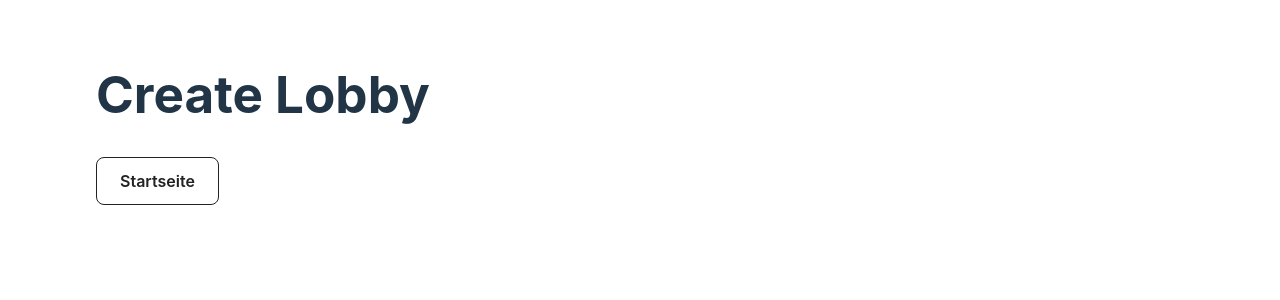
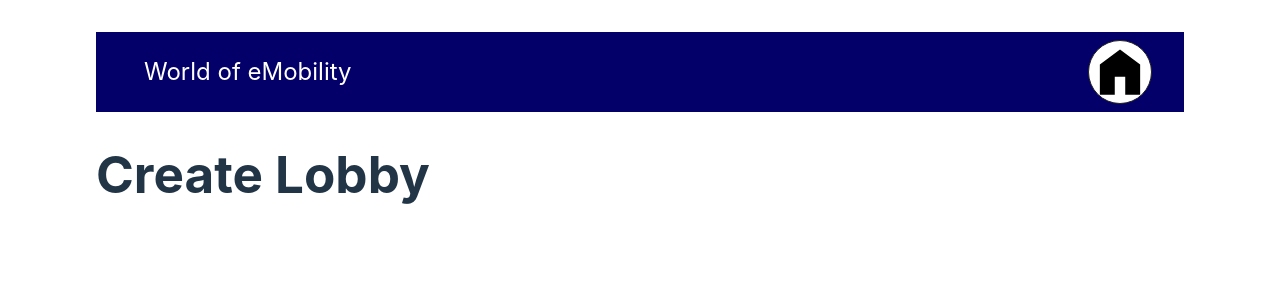
Before and after one commit to yannickMessinger/SoftwareTechnikProjekt_frontend, a Vue app: page /create in a window 1280 px wide. Shown: the top 300 px of the page. Built offline with nearby package versions, Linux system fonts and the light colour scheme.

Commit message:
Adds Header to all Views and removes GameMenu

```diff
--- a/src/components/3D/GameMenu.vue
+++ /dev/null
@@ -1,43 +0,0 @@
-<script setup lang="ts">
-import { defineComponent } from 'vue';
-import PrimButton from '../Buttons/PrimButton.vue';
-import router from '../../router/router';
-
-</script>
-
-<template>
-    <div class="menu">
-        <ul class="ul-class">
-            <li class="ul-li-class">
-                <PrimButton display="Startseite" :btn_click="() => {router.push('/')}"></PrimButton>
-            </li>
-        </ul>
-    </div>
-</template>
-
-<style>
-    .ul-class {
-        list-style-type: none;
-        display: flex;
-        justify-content: center;
-        margin: 3;
-        padding: 0;
-        overflow: hidden;
-        background-color: #242424;
-    }
-    .ul-li-class {
-        display: list-item;
-        background: #333;
-        padding: 15px 30px;
-        color:white;
-        margin: 0 3px;
-    }
-    a {
-        font-weight: 500;
-        color: #14af21;
-        text-decoration: inherit;
-    }
-    a:hover {
-        color: #b5e211;
-    }
-</style>
--- a/src/components/Header.vue
+++ b/src/components/Header.vue
@@ -1,7 +1,7 @@
 <template>
     <div class="header">
-        <span>World of eMobility</span>
-        <PrimButton id="home" display="" :btn_click="() => {router.push('/')}"></PrimButton>
+        <span>{{text}}</span>
+        <PrimButton v-if=displayHomebutton id="home" display="" :btn_click="() => {router.push('/')}"></PrimButton>
     </div>
 </template>
 
@@ -9,6 +9,18 @@
     import PrimButton from '../components/Buttons/PrimButton.vue';
     import router from '../router/router';
 
+    const props = defineProps({
+        text: {
+            type: String,
+            required: false,
+            default: "Header Text Field"
+        },
+        displayHomebutton: {
+            type: Boolean,
+            required: false,
+            default: true
+        }
+    })
 </script>
 
 <style>
@@ -17,13 +29,16 @@
         background-color: #03006A;
         justify-content: space-between;
         align-items: center;
-        padding: 1em;
+        height: 5em;
+
     }
     span{
         color: white;
         font-size: 1.5em;
+        margin: 2em;
     }
     #home{
+        margin: 2em;
         border-radius: 50%;
         width: 4em;
         height: 4em;
--- a/src/views/CreateLobbyView.vue
+++ b/src/views/CreateLobbyView.vue
@@ -1,10 +1,11 @@
 <template>
+    <Header text="World of eMobility" :displayHomebutton="true"></Header>
     <h1>Create Lobby</h1>
-    <PrimButton display="Startseite" :btn_click="() => {router.push('/')}"></PrimButton>
 </template>
 
 <script setup lang="ts">
 import PrimButton from '../components/Buttons/PrimButton.vue';
+import Header from '../components/Header.vue'
 import router from '../router/router';
 
 </script>
--- a/src/views/EditorView.vue
+++ b/src/views/EditorView.vue
@@ -1,8 +1,5 @@
 <template>
-    <Header></Header>
-    <h1 class="title">Editor Mode</h1>
-    <PrimButton display="Zurück zur Startseite" :btn_click="() => {router.push('/')}"></PrimButton>
-
+    <Header text="World of eMobility" :displayHomebutton="true"></Header>
     <div class="flex">
         <div class="left">
             <div class="left_top1">
--- a/src/views/Game.vue
+++ b/src/views/Game.vue
@@ -1,7 +1,5 @@
 <template>
-    <div id="game-menu">
-        <GameMenu></GameMenu>
-    </div>
+  <Header text="World of eMobility" :displayHomebutton="true"></Header>
   <div class="container" id="game-view">
     <div class="box">
       <SkelletonTrois></SkelletonTrois>
@@ -15,8 +13,8 @@
 <script setup lang='ts'>
 import { defineComponent } from 'vue'
 import SkelletonTrois from "../components/3D/GameView.vue"
-import GameMenu from "../components/3D/GameMenu.vue"
 import HUD from "../components/3D/HUD.vue"
+import Header from '../components/Header.vue'
 
 
 </script>
--- a/src/views/HomepageView.vue
+++ b/src/views/HomepageView.vue
@@ -1,4 +1,5 @@
 <template>
+  <Header text="World of eMobility" :displayHomebutton="false"></Header>
   <h1>Startseite</h1>
   <PrimButton display="Fahren" :btn_click="() => {router.push({name: 'Game', params: {gameId: gameId}})}"></PrimButton>
   <PrimButton display="Planungs-Modus" :btn_click="() => {router.push({name: 'Edit', params: {gameId: gameId}})}"></PrimButton>
@@ -8,6 +9,7 @@
 <script setup lang="ts">
   import { ref } from 'vue';
   import PrimButton from '../components/Buttons/PrimButton.vue';
+  import Header from '../components/Header.vue'
   import router from '../router/router';
 
   let gameId = ref(20); //TODO: gameId must refers to the id in the backend
--- a/src/views/LoginView.vue
+++ b/src/views/LoginView.vue
@@ -3,6 +3,7 @@ import { ref } from "vue";
 import useUser from "../service/UserStore";
 import router from "../router/router"
 import PrimButton from "../components/Buttons/PrimButton.vue";
+import Header from '../components/Header.vue'
 
 let username = ref("")
 let password = ref("")
@@ -17,6 +18,7 @@ function sendUsername() {
 
 
 <template>
+  <Header text="World of eMobility" :displayHomebutton="false"></Header>
   <h1>Login</h1>
   <label>Benutzer</label>
   <input v-model="username" type="text" required />
```
Lines whose indentation alone changed are shown as unchanged.
